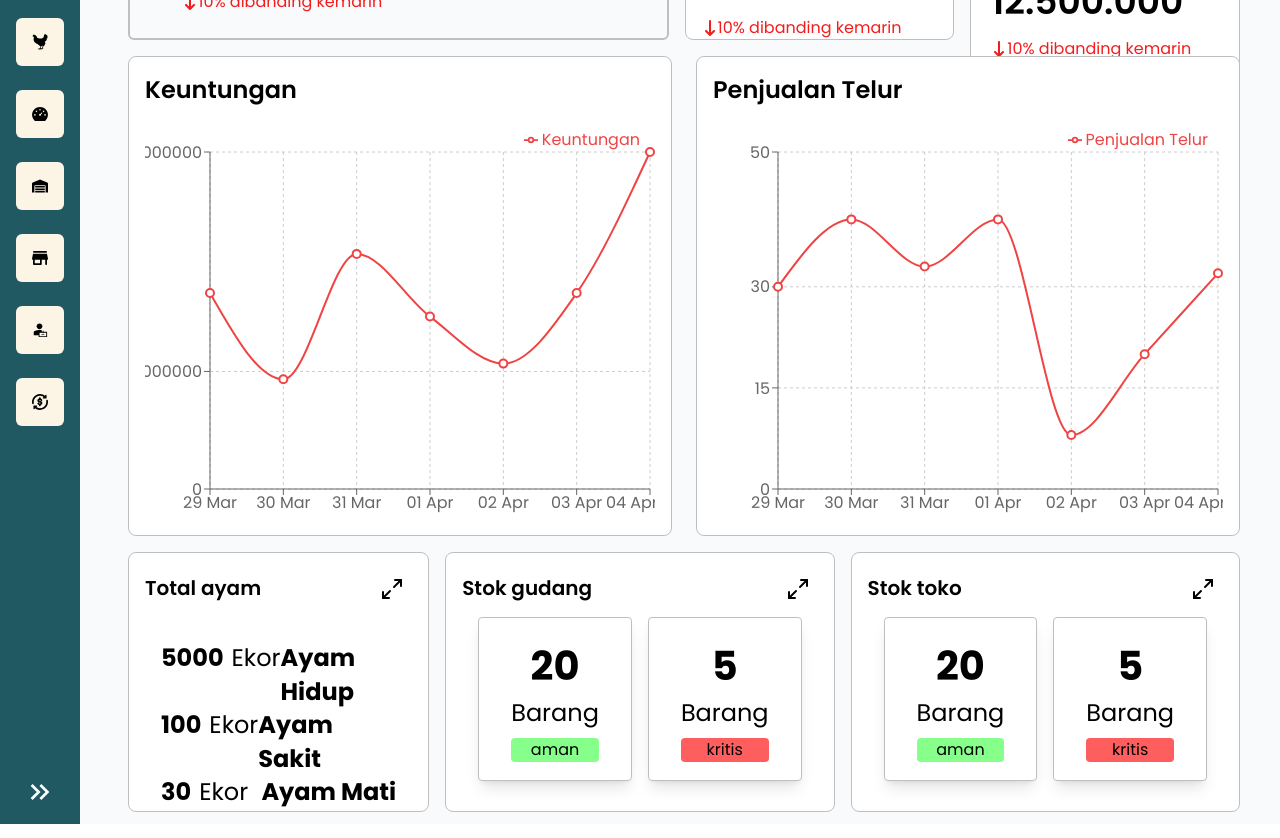
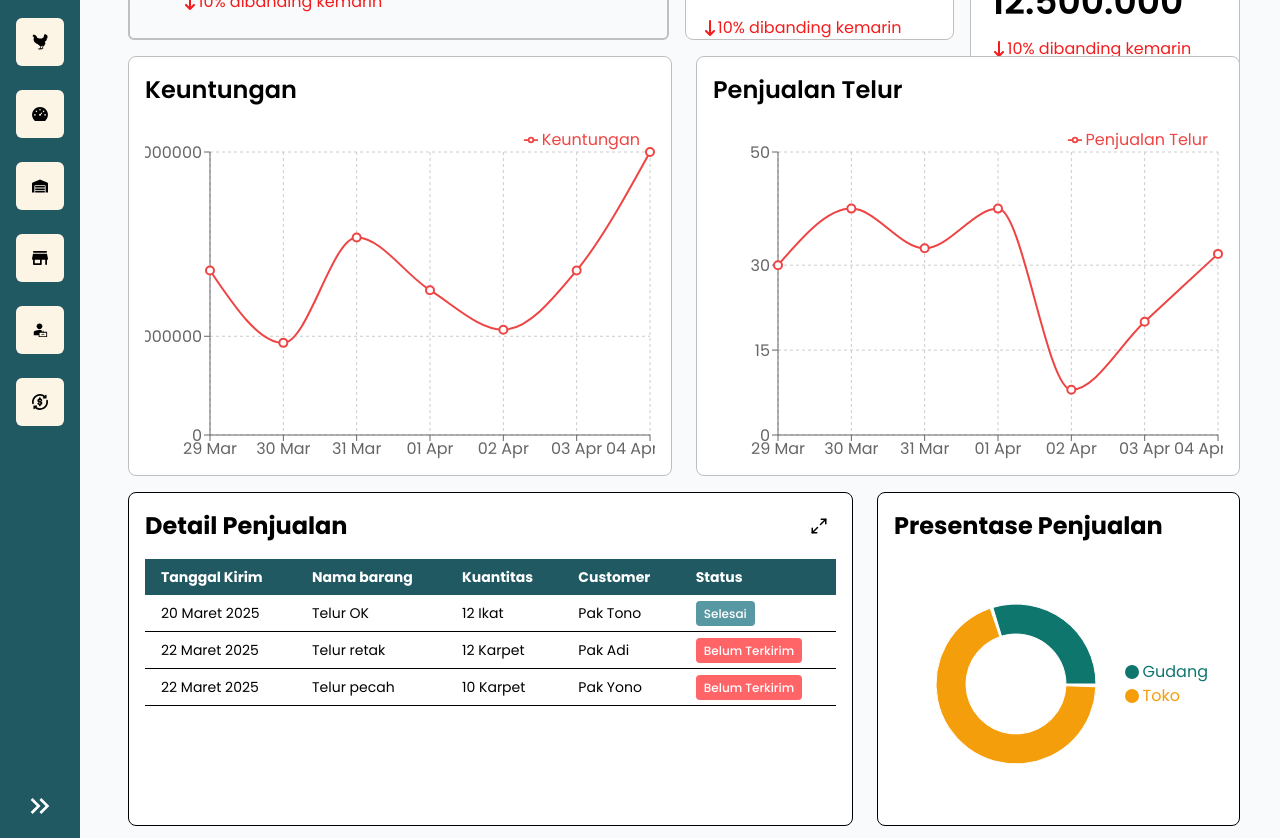
Before and after one commit to Semeton-Corp/Anugerah-Jaya-Farm-Volare-FE, a React (Vite) app: page /owner/penjualan in a window 1280 px wide. Shown: the part 320-1158 px from the top of the page. Built offline with nearby package versions, Linux system fonts and the light colour scheme.

Commit message:
add: color scheme for status text

```diff
--- a/src/index.css
+++ b/src/index.css
@@ -56,6 +56,14 @@
   --color-black-12: rgb(20, 20, 20);
   --color-black-13: rgb(0, 0, 0);
 
+  /* Status Color */
+  --color-aman-text-color: rgb(6, 96, 0);
+  --color-aman-box-surface-color: rgb(135, 255, 139);
+  --color-update-icon-color: rgb(255, 212, 0);
+  --color-warning-icon-color: rgb(255, 0, 0);
+  --color-kritis-text-color: rgb(100, 4, 4);
+  --color-kritis-box-surface-color: rgb(255, 94, 94);
+
   /* Text Size  2sm */
   --text-2sm: 12px;
   --text-sm: 14px;
--- a/src/pages/Penjualan.jsx
+++ b/src/pages/Penjualan.jsx
@@ -22,6 +22,9 @@ import {
   Legend,
   ResponsiveContainer,
   CartesianGrid,
+  PieChart,
+  Pie,
+  Cell,
 } from "recharts";
 
 const dataUntung = [
@@ -43,6 +46,37 @@ const dataJual = [
   { date: "03 Apr", penjualan: 20 },
   { date: "04 Apr", penjualan: 32 },
 ];
+
+const salesData = [
+  {
+    tanggal: "20 Maret 2025",
+    namaBarang: "Telur OK",
+    kuantitas: "12 Ikat",
+    customer: "Pak Tono",
+    status: "Selesai",
+  },
+  {
+    tanggal: "22 Maret 2025",
+    namaBarang: "Telur retak",
+    kuantitas: "12 Karpet",
+    customer: "Pak Adi",
+    status: "Belum Terkirim",
+  },
+  {
+    tanggal: "22 Maret 2025",
+    namaBarang: "Telur pecah",
+    kuantitas: "10 Karpet",
+    customer: "Pak Yono",
+    status: "Belum Terkirim",
+  },
+];
+
+const pieData = [
+  { name: "Gudang", value: 30 },
+  { name: "Toko", value: 70 },
+];
+
+const COLORS = ["#0f766e", "#f59e0b"];
 
 const Penjualan = () => {
   return (
@@ -147,7 +181,7 @@ const Penjualan = () => {
       </div>
 
       {/* keuntungan & penjualan*/}
-      <div className="flex flex-col lg:flex-row h-120 gap-6">
+      <div className="flex flex-col lg:flex-row h-105 gap-6">
         {/* Chart Section (1/2 width on large screens) */}
         <div className="w-full lg:w-1/2 bg-white rounded-lg p-4 border border-black-6">
           <h2 className="text-xl font-semibold mb-4">Keuntungan</h2>
@@ -195,122 +229,75 @@ const Penjualan = () => {
         </div>
       </div>
 
-      {/* total ayam, gudang, toko */}
-      <div className="flex gap-4 h-65">
-        {/* total ayam */}
-        <div className="bg-white flex-1 p-4 border border-black-6 rounded-lg">
-          <div className="flex justify-between items-center mb-2">
-            <h2 className="text-lg font-semibold">Total ayam</h2>
-            <div className="p-2 rounded-full hover:bg-black-4 cursor-pointer">
-              <FiMaximize2 size={24} color="" />
+      {/* detail penjualan, presentase penjualan*/}
+      <div className="flex w-full gap-6">
+        {/* Left: Tabel Penjualan */}
+        <div className="w-2/3 bg-white p-4 rounded-lg border">
+          <div className="flex justify-between items-start mb-4">
+            <h2 className="text-xl font-bold">Detail Penjualan</h2>
+            <div className="p-2 hover:bg-gray-100 rounded-full cursor-pointer">
+              <FiMaximize2 size={18} />
             </div>
           </div>
 
-          {/* items */}
-          <div className="h-5/8 flex flex-col justify-between my-8">
-            {/* Ayam Hidup */}
-            <div className="flex justify-between px-4">
-              <div className="flex gap-2">
-                <p className="text-xl font-bold">5000</p>
-                <p className="text-xl">Ekor</p>
-              </div>
-              <p className="text-xl font-bold">Ayam Hidup</p>
-            </div>
-
-            {/* Ayam Sakit */}
-            <div className="flex justify-between px-4">
-              <div className="flex gap-2">
-                <p className="text-xl font-bold">100</p>
-                <p className="text-xl">Ekor</p>
-              </div>
-              <p className="text-xl font-bold">Ayam Sakit</p>
-            </div>
-
-            {/* Ayam Mati */}
-            <div className="flex  justify-between px-4">
-              <div className="flex gap-2">
-                <p className="text-xl font-bold">30</p>
-                <p className="text-xl">Ekor</p>
-              </div>
-              <p className="text-xl font-bold">Ayam Mati</p>
-            </div>
-          </div>
+          <table className="w-full text-sm">
+            <thead>
+              <tr className="bg-green-700 text-white text-left">
+                <th className="py-2 px-4">Tanggal Kirim</th>
+                <th className="py-2 px-4">Nama barang</th>
+                <th className="py-2 px-4">Kuantitas</th>
+                <th className="py-2 px-4">Customer</th>
+                <th className="py-2 px-4">Status</th>
+              </tr>
+            </thead>
+            <tbody>
+              {salesData.map((item, i) => (
+                <tr key={i} className="border-b">
+                  <td className="py-2 px-4">{item.tanggal}</td>
+                  <td className="py-2 px-4">{item.namaBarang}</td>
+                  <td className="py-2 px-4">{item.kuantitas}</td>
+                  <td className="py-2 px-4">{item.customer}</td>
+                  <td className="py-2 px-4">
+                    <span
+                      className={`text-xs font-medium px-2 py-1 rounded ${
+                        item.status === "Selesai"
+                          ? "bg-green-400 text-white"
+                          : "bg-red-400 text-white"
+                      }`}
+                    >
+                      {item.status}
+                    </span>
+                  </td>
+                </tr>
+              ))}
+            </tbody>
+          </table>
         </div>
 
-        {/* stok gudang */}
-        <div className="bg-white flex-1 p-4 border border-black-6 rounded-lg">
-          <div className="flex justify-between items-center mb-2">
-            <h2 className="text-lg font-semibold">Stok gudang</h2>
-            <div className="p-2 rounded-full hover:bg-black-4 cursor-pointer">
-              <FiMaximize2 size={24} color="" />
-            </div>
-          </div>
-
-          {/* the items */}
-          <div className="flex w-full gap-4 px-4 justify-center">
-            {/* item 1 */}
-            <div className="border border-black-6 rounded-[4px] bg-white shadow-lg px-[32px] py-[18px]">
-              <div className="flex flex-col justify-center gap-2">
-                <div className="flex flex-col items-center">
-                  <p className="text-[40px] font-bold">20</p>
-                  <p className="text-xl">Barang</p>
-                </div>
-                <div className="rounded-[4px] bg-[#87FF8B] flex items-center">
-                  <p className="w-full text-center">aman</p>
-                </div>
-              </div>
-            </div>
-            {/* item 2 */}
-            <div className="border border-black-6 rounded-[4px] bg-white shadow-lg px-[32px] py-[18px]">
-              <div className="flex flex-col justify-center gap-2">
-                <div className="flex flex-col items-center">
-                  <p className="text-[40px] font-bold">5</p>
-                  <p className="text-xl">Barang</p>
-                </div>
-                <div className="rounded-[4px] bg-[#FF5E5E] flex items-center">
-                  <p className="w-full text-center">kritis</p>
-                </div>
-              </div>
-            </div>
-          </div>
-        </div>
-
-        {/* stok gudang */}
-        <div className="bg-white flex-1 p-4 border border-black-6 rounded-lg">
-          <div className="flex justify-between items-center mb-2">
-            <h2 className="text-lg font-semibold">Stok toko</h2>
-            <div className="p-2 rounded-full hover:bg-black-4 cursor-pointer">
-              <FiMaximize2 size={24} color="" />
-            </div>
-          </div>
-
-          {/* the items */}
-          <div className="flex w-full gap-4 px-4 justify-center">
-            {/* item 1 */}
-            <div className="border border-black-6 rounded-[4px] bg-white shadow-lg px-[32px] py-[18px]">
-              <div className="flex flex-col justify-center gap-2">
-                <div className="flex flex-col items-center">
-                  <p className="text-[40px] font-bold">20</p>
-                  <p className="text-xl">Barang</p>
-                </div>
-                <div className="rounded-[4px] bg-[#87FF8B] flex items-center">
-                  <p className="w-full text-center">aman</p>
-                </div>
-              </div>
-            </div>
-            {/* item 2 */}
-            <div className="border border-black-6 rounded-[4px] bg-white shadow-lg px-[32px] py-[18px]">
-              <div className="flex flex-col justify-center gap-2">
-                <div className="flex flex-col items-center">
-                  <p className="text-[40px] font-bold">5</p>
-                  <p className="text-xl">Barang</p>
-                </div>
-                <div className="rounded-[4px] bg-[#FF5E5E] flex items-center">
-                  <p className="w-full text-center">kritis</p>
-                </div>
-              </div>
-            </div>
-          </div>
+        {/* Right: Pie Chart */}
+        <div className="w-1/3 bg-white p-4 rounded-lg border">
+          <h2 className="text-xl font-bold mb-4">Presentase Penjualan</h2>
+          <ResponsiveContainer width="100%" height={250}>
+            <PieChart>
+              <Pie
+                data={pieData}
+                dataKey="value"
+                nameKey="name"
+                innerRadius={50}
+                outerRadius={80}
+                labelLine={false}
+                paddingAngle={2}
+              >
+                {pieData.map((entry, index) => (
+                  <Cell
+                    key={`cell-${index}`}
+                    fill={COLORS[index % COLORS.length]}
+                  />
+                ))}
+              </Pie>
+              <Legend verticalAlign="middle" align="right" layout="vertical" />
+            </PieChart>
+          </ResponsiveContainer>
         </div>
       </div>
     </div>
```
